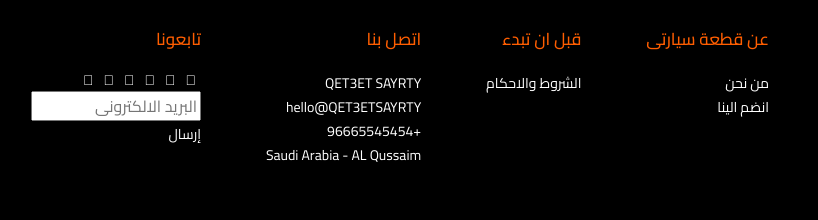
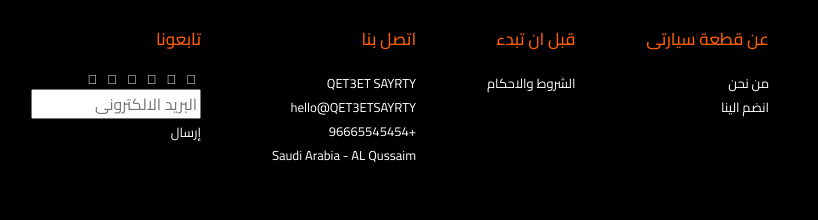
Before and after one commit to mahmoudramadan100/task-7, a plain HTML site: page index.html in a window 1280 px wide. Shown: the part 1834-2054 px from the top of the page, 240-1058 px from the left. Drawn offline with Linux system fonts and the light colour scheme.

Commit message:
Start code

```diff
--- a/css/main.scss
+++ b/css/main.scss
@@ -415,7 +415,7 @@
                     padding: 0px 0;
                     a {
                         color: $white-color;
-                        font-size: 14px;
+                        font-size: 13px;
                     }
                 }
             }
--- a/css/sass/_global.scss
+++ b/css/sass/_global.scss
@@ -13,7 +13,6 @@ body {
     direction: rtl;
     padding: 0;
     margin: 0;
-    height: 5000px;
 }
 a {
     text-decoration: none;
```
Also changed, not shown: css/main.css, 1 other file.
